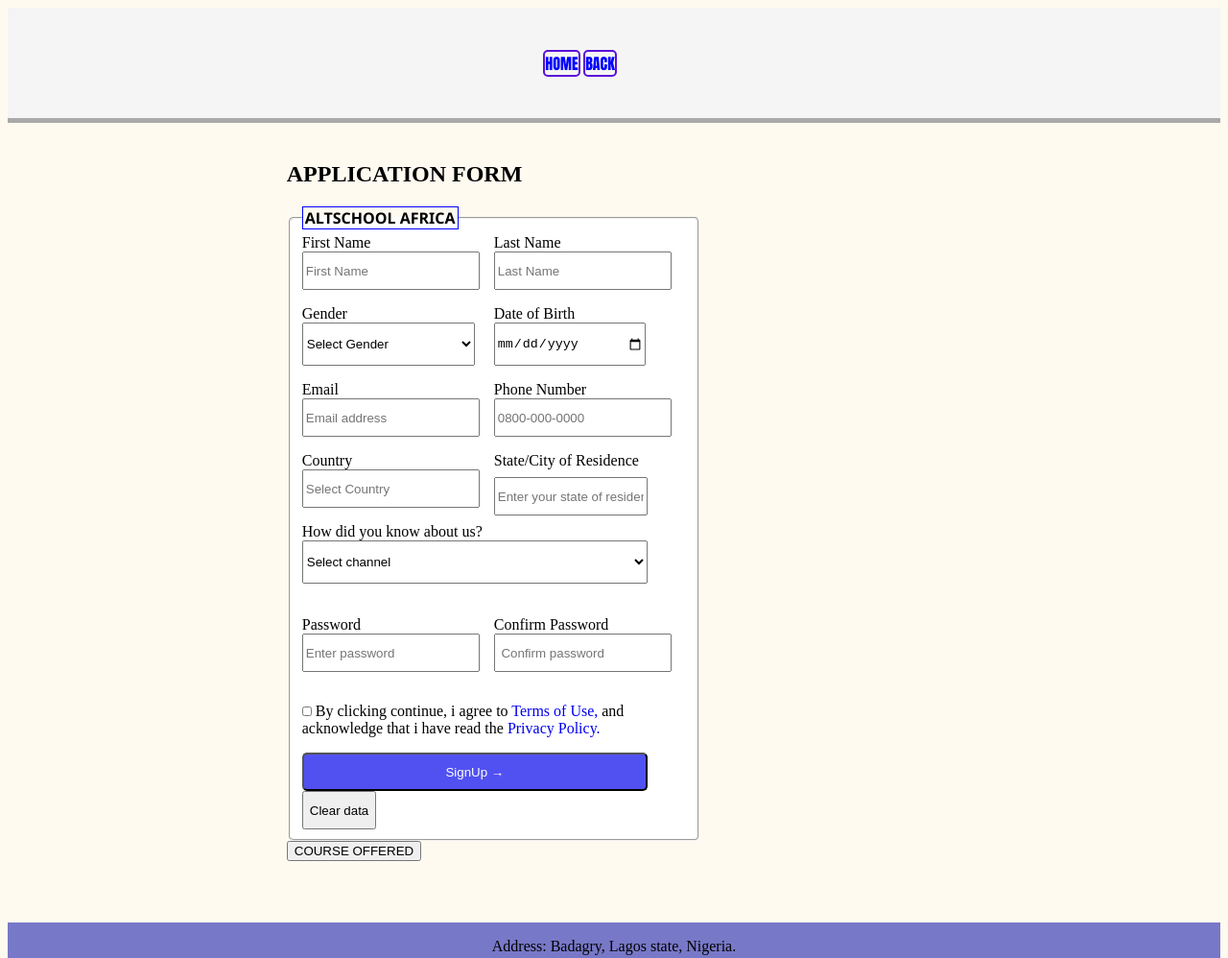
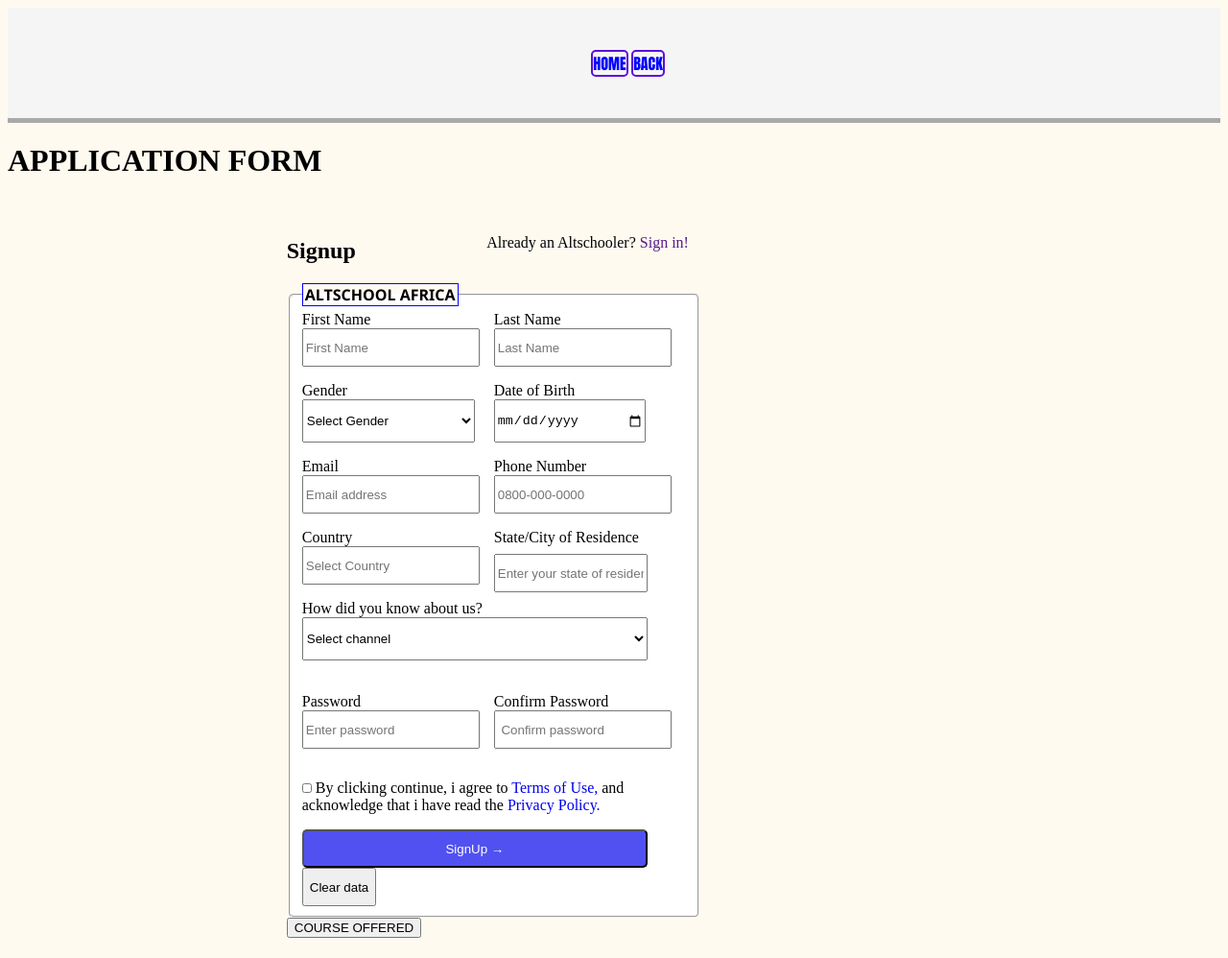
Before and after one commit to Emmanuel-Imeh/Combined-Assignment, a plain HTML site: page Assignment-1/form.html in a window 1280 px wide. Shown: the top 998 px of the page at 96% size. Drawn offline with Linux system fonts and the light colour scheme.

Commit message:
Update Assignemt

```diff
--- a/Assignment-1/form.html
+++ b/Assignment-1/form.html
@@ -30,8 +30,12 @@
         </div>
     </header>
     <main id="main-content">
+        <h1>APPLICATION FORM</h1>
         <section class="form">
-            <h1>APPLICATION FORM</h1>
+            <div style="display: flex; gap: 20%">
+                <h2>Signup</h2>
+                <p>Already an Altschooler? <a href="">Sign in!</a></p>
+            </div>
             <fieldset>
                 <legend>ALTSCHOOL AFRICA</legend>
                 <form action="" method="post">
```
